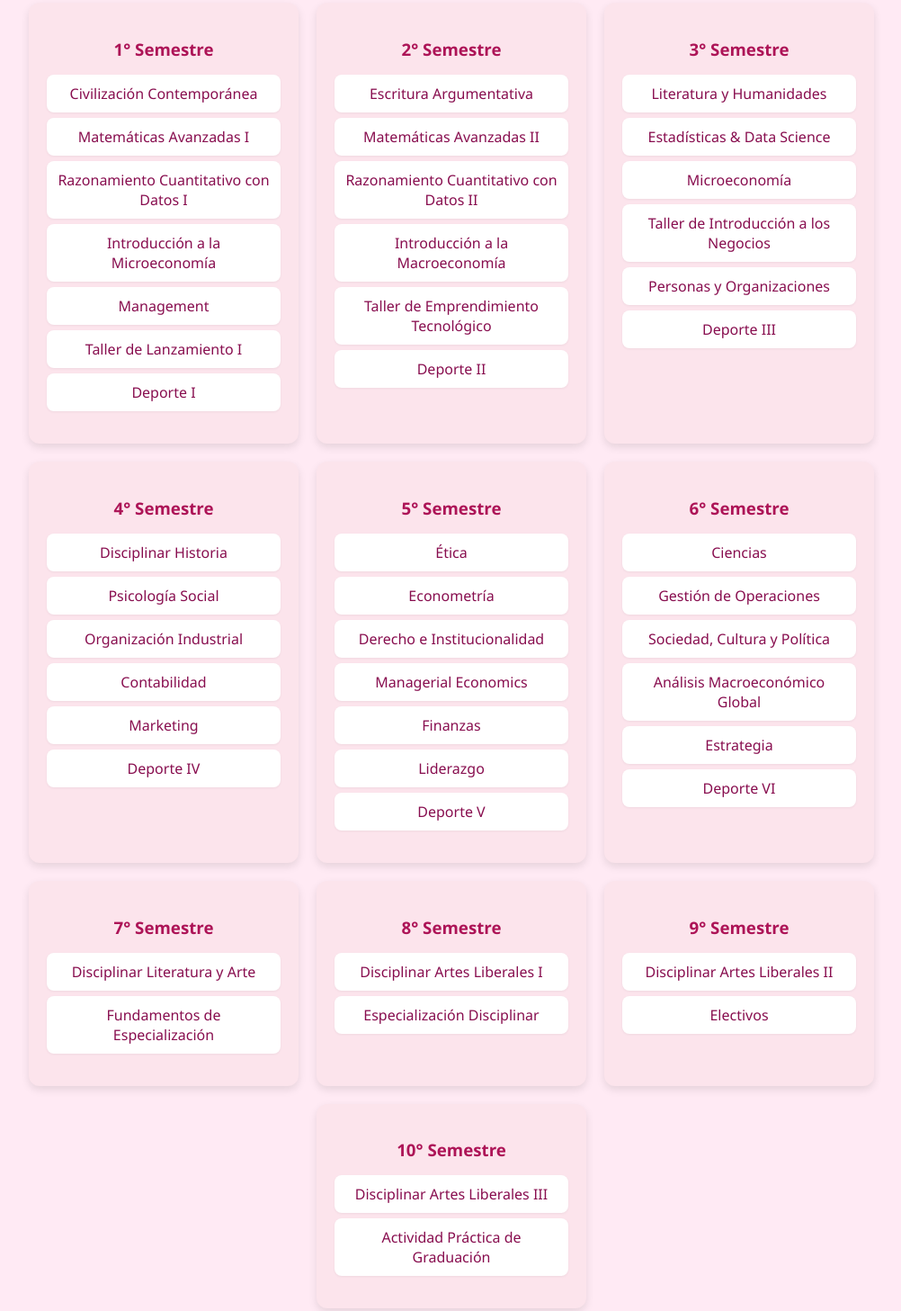
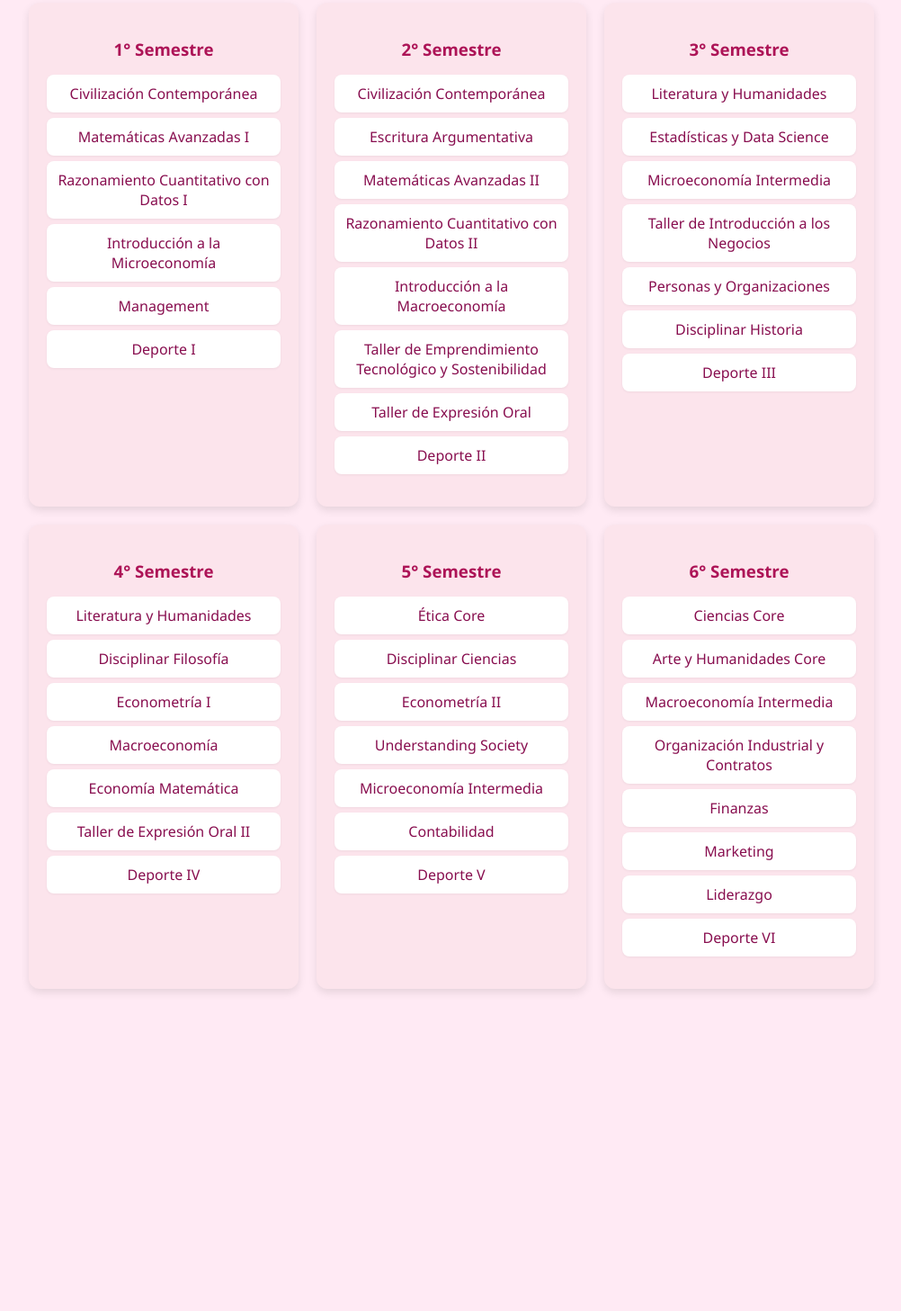
Before and after one commit to berniifuentes/malla-uai-ing-comercial-, a plain HTML site: page index.html in a window 1280 px wide. Shown: the part 139-1596 px from the top of the page at 90% size, without its empty margins (138-1140 px from the left). After the commit the page ends 1258 px from the top, so only its background shows below. Drawn offline with Linux system fonts and the light colour scheme.

Commit message:
Add files via upload

```diff
--- a/index.html
+++ b/index.html
@@ -2,16 +2,14 @@
 <html lang="es">
 <head>
   <meta charset="UTF-8">
-  <title>Malla Interactiva - Ingeniería Comercial</title>
+  <title>Malla Plan Común UAI - Berni</title>
   <link rel="stylesheet" href="estilos.css">
 </head>
 <body>
-  <h1>💖 Malla Interactiva – Ingeniería Comercial UAI 💖</h1>
+  <h1>💖 Malla Interactiva – Plan Común Ingeniería Comercial UAI 💖</h1>
   <p>Toca un ramo para marcarlo como aprobado ✅</p>
 
   <div class="contenedor">
-
-    <!-- Semestres del 1 al 10 -->
 <div class="semestre">
 <h3>1° Semestre</h3>
 <ul>
@@ -20,92 +18,69 @@
 <li id="s1-2" onclick="toggleTachado('s1-2')">Razonamiento Cuantitativo con Datos I</li>
 <li id="s1-3" onclick="toggleTachado('s1-3')">Introducción a la Microeconomía</li>
 <li id="s1-4" onclick="toggleTachado('s1-4')">Management</li>
-<li id="s1-5" onclick="toggleTachado('s1-5')">Taller de Lanzamiento I</li>
-<li id="s1-6" onclick="toggleTachado('s1-6')">Deporte I</li>
+<li id="s1-5" onclick="toggleTachado('s1-5')">Deporte I</li>
 </ul>
 </div>
 <div class="semestre">
 <h3>2° Semestre</h3>
 <ul>
-<li id="s2-0" onclick="toggleTachado('s2-0')">Escritura Argumentativa</li>
-<li id="s2-1" onclick="toggleTachado('s2-1')">Matemáticas Avanzadas II</li>
-<li id="s2-2" onclick="toggleTachado('s2-2')">Razonamiento Cuantitativo con Datos II</li>
-<li id="s2-3" onclick="toggleTachado('s2-3')">Introducción a la Macroeconomía</li>
-<li id="s2-4" onclick="toggleTachado('s2-4')">Taller de Emprendimiento Tecnológico</li>
-<li id="s2-5" onclick="toggleTachado('s2-5')">Deporte II</li>
+<li id="s2-0" onclick="toggleTachado('s2-0')">Civilización Contemporánea</li>
+<li id="s2-1" onclick="toggleTachado('s2-1')">Escritura Argumentativa</li>
+<li id="s2-2" onclick="toggleTachado('s2-2')">Matemáticas Avanzadas II</li>
+<li id="s2-3" onclick="toggleTachado('s2-3')">Razonamiento Cuantitativo con Datos II</li>
+<li id="s2-4" onclick="toggleTachado('s2-4')">Introducción a la Macroeconomía</li>
+<li id="s2-5" onclick="toggleTachado('s2-5')">Taller de Emprendimiento Tecnológico y Sostenibilidad</li>
+<li id="s2-6" onclick="toggleTachado('s2-6')">Taller de Expresión Oral</li>
+<li id="s2-7" onclick="toggleTachado('s2-7')">Deporte II</li>
 </ul>
 </div>
 <div class="semestre">
 <h3>3° Semestre</h3>
 <ul>
 <li id="s3-0" onclick="toggleTachado('s3-0')">Literatura y Humanidades</li>
-<li id="s3-1" onclick="toggleTachado('s3-1')">Estadísticas & Data Science</li>
-<li id="s3-2" onclick="toggleTachado('s3-2')">Microeconomía</li>
+<li id="s3-1" onclick="toggleTachado('s3-1')">Estadísticas y Data Science</li>
+<li id="s3-2" onclick="toggleTachado('s3-2')">Microeconomía Intermedia</li>
 <li id="s3-3" onclick="toggleTachado('s3-3')">Taller de Introducción a los Negocios</li>
 <li id="s3-4" onclick="toggleTachado('s3-4')">Personas y Organizaciones</li>
-<li id="s3-5" onclick="toggleTachado('s3-5')">Deporte III</li>
+<li id="s3-5" onclick="toggleTachado('s3-5')">Disciplinar Historia</li>
+<li id="s3-6" onclick="toggleTachado('s3-6')">Deporte III</li>
 </ul>
 </div>
 <div class="semestre">
 <h3>4° Semestre</h3>
 <ul>
-<li id="s4-0" onclick="toggleTachado('s4-0')">Disciplinar Historia</li>
-<li id="s4-1" onclick="toggleTachado('s4-1')">Psicología Social</li>
-<li id="s4-2" onclick="toggleTachado('s4-2')">Organización Industrial</li>
-<li id="s4-3" onclick="toggleTachado('s4-3')">Contabilidad</li>
-<li id="s4-4" onclick="toggleTachado('s4-4')">Marketing</li>
-<li id="s4-5" onclick="toggleTachado('s4-5')">Deporte IV</li>
+<li id="s4-0" onclick="toggleTachado('s4-0')">Literatura y Humanidades</li>
+<li id="s4-1" onclick="toggleTachado('s4-1')">Disciplinar Filosofía</li>
+<li id="s4-2" onclick="toggleTachado('s4-2')">Econometría I</li>
+<li id="s4-3" onclick="toggleTachado('s4-3')">Macroeconomía</li>
+<li id="s4-4" onclick="toggleTachado('s4-4')">Economía Matemática</li>
+<li id="s4-5" onclick="toggleTachado('s4-5')">Taller de Expresión Oral II</li>
+<li id="s4-6" onclick="toggleTachado('s4-6')">Deporte IV</li>
 </ul>
 </div>
 <div class="semestre">
 <h3>5° Semestre</h3>
 <ul>
-<li id="s5-0" onclick="toggleTachado('s5-0')">Ética</li>
-<li id="s5-1" onclick="toggleTachado('s5-1')">Econometría</li>
-<li id="s5-2" onclick="toggleTachado('s5-2')">Derecho e Institucionalidad</li>
-<li id="s5-3" onclick="toggleTachado('s5-3')">Managerial Economics</li>
-<li id="s5-4" onclick="toggleTachado('s5-4')">Finanzas</li>
-<li id="s5-5" onclick="toggleTachado('s5-5')">Liderazgo</li>
+<li id="s5-0" onclick="toggleTachado('s5-0')">Ética Core</li>
+<li id="s5-1" onclick="toggleTachado('s5-1')">Disciplinar Ciencias</li>
+<li id="s5-2" onclick="toggleTachado('s5-2')">Econometría II</li>
+<li id="s5-3" onclick="toggleTachado('s5-3')">Understanding Society</li>
+<li id="s5-4" onclick="toggleTachado('s5-4')">Microeconomía Intermedia</li>
+<li id="s5-5" onclick="toggleTachado('s5-5')">Contabilidad</li>
 <li id="s5-6" onclick="toggleTachado('s5-6')">Deporte V</li>
 </ul>
 </div>
 <div class="semestre">
 <h3>6° Semestre</h3>
 <ul>
-<li id="s6-0" onclick="toggleTachado('s6-0')">Ciencias</li>
-<li id="s6-1" onclick="toggleTachado('s6-1')">Gestión de Operaciones</li>
-<li id="s6-2" onclick="toggleTachado('s6-2')">Sociedad, Cultura y Política</li>
-<li id="s6-3" onclick="toggleTachado('s6-3')">Análisis Macroeconómico Global</li>
-<li id="s6-4" onclick="toggleTachado('s6-4')">Estrategia</li>
-<li id="s6-5" onclick="toggleTachado('s6-5')">Deporte VI</li>
-</ul>
-</div>
-<div class="semestre">
-<h3>7° Semestre</h3>
-<ul>
-<li id="s7-0" onclick="toggleTachado('s7-0')">Disciplinar Literatura y Arte</li>
-<li id="s7-1" onclick="toggleTachado('s7-1')">Fundamentos de Especialización</li>
-</ul>
-</div>
-<div class="semestre">
-<h3>8° Semestre</h3>
-<ul>
-<li id="s8-0" onclick="toggleTachado('s8-0')">Disciplinar Artes Liberales I</li>
-<li id="s8-1" onclick="toggleTachado('s8-1')">Especialización Disciplinar</li>
-</ul>
-</div>
-<div class="semestre">
-<h3>9° Semestre</h3>
-<ul>
-<li id="s9-0" onclick="toggleTachado('s9-0')">Disciplinar Artes Liberales II</li>
-<li id="s9-1" onclick="toggleTachado('s9-1')">Electivos</li>
-</ul>
-</div>
-<div class="semestre">
-<h3>10° Semestre</h3>
-<ul>
-<li id="s10-0" onclick="toggleTachado('s10-0')">Disciplinar Artes Liberales III</li>
-<li id="s10-1" onclick="toggleTachado('s10-1')">Actividad Práctica de Graduación</li>
+<li id="s6-0" onclick="toggleTachado('s6-0')">Ciencias Core</li>
+<li id="s6-1" onclick="toggleTachado('s6-1')">Arte y Humanidades Core</li>
+<li id="s6-2" onclick="toggleTachado('s6-2')">Macroeconomía Intermedia</li>
+<li id="s6-3" onclick="toggleTachado('s6-3')">Organización Industrial y Contratos</li>
+<li id="s6-4" onclick="toggleTachado('s6-4')">Finanzas</li>
+<li id="s6-5" onclick="toggleTachado('s6-5')">Marketing</li>
+<li id="s6-6" onclick="toggleTachado('s6-6')">Liderazgo</li>
+<li id="s6-7" onclick="toggleTachado('s6-7')">Deporte VI</li>
 </ul>
 </div>
 
@@ -118,7 +93,6 @@
     localStorage.setItem(id, item.classList.contains("aprobado"));
   }
 
-  // Cargar estado desde localStorage
   window.onload = function () {
     document.querySelectorAll("li").forEach(item => {
       const estado = localStorage.getItem(item.id);
```
